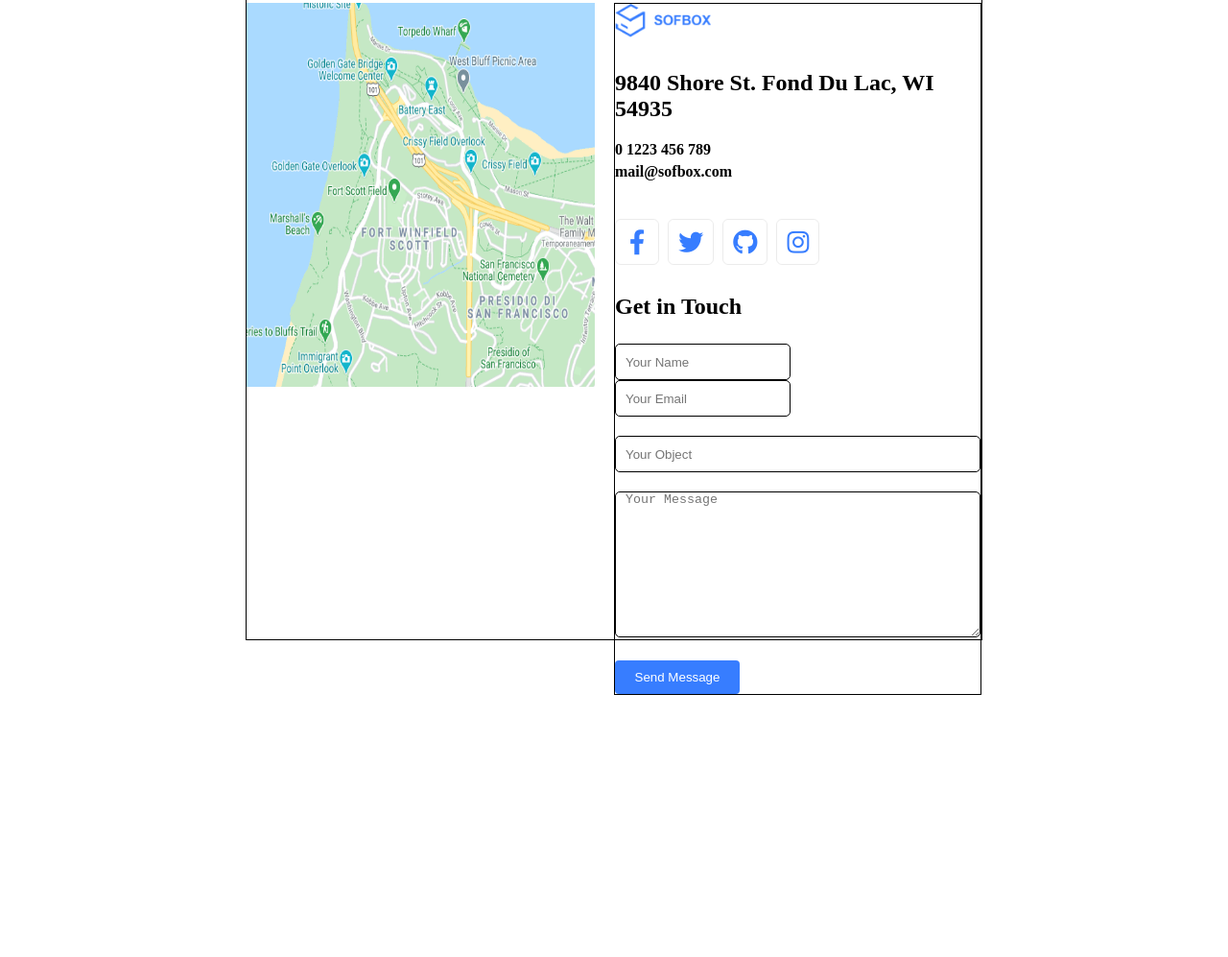
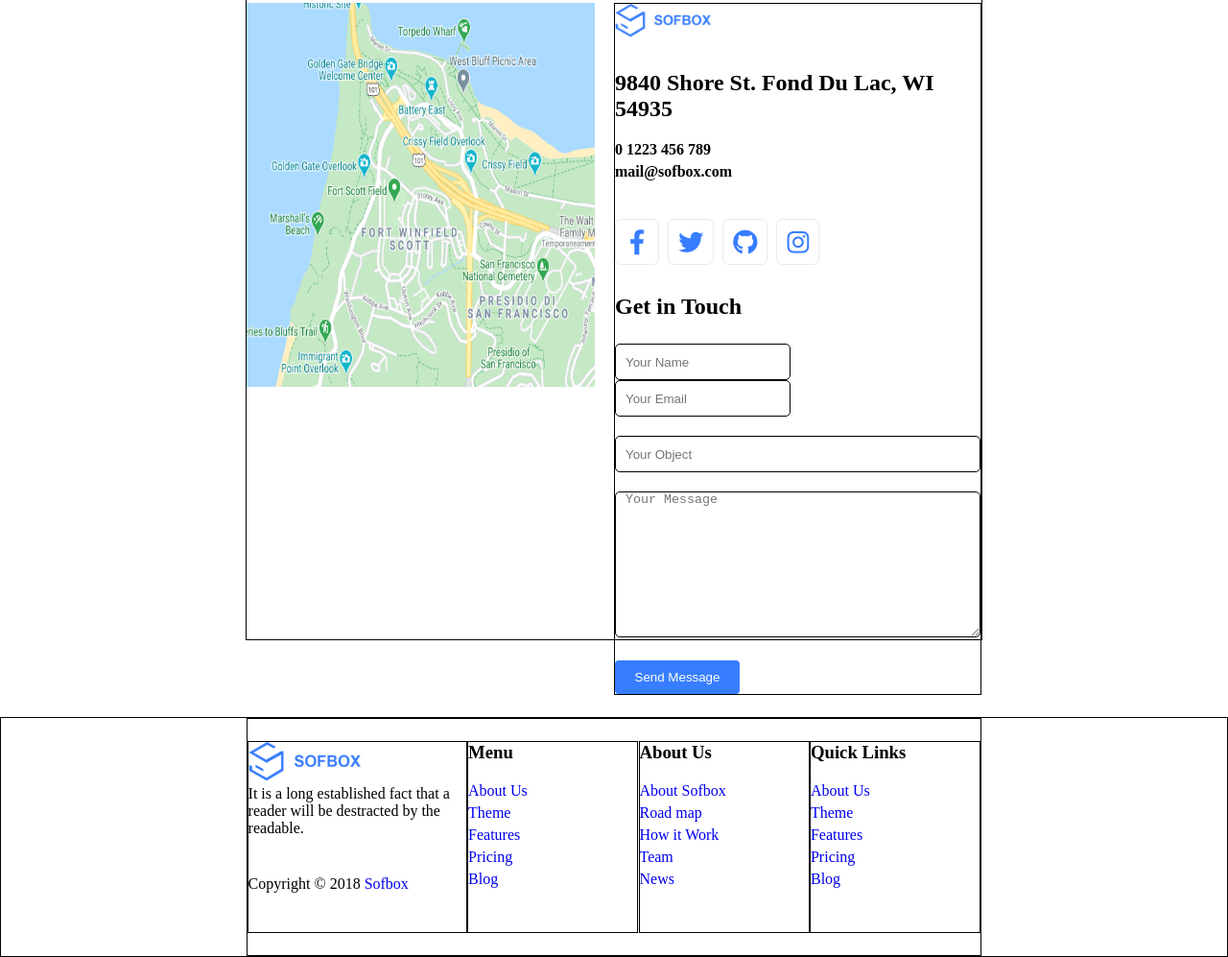
Before and after one commit to diegodev25/proj-html-vuejs, a plain HTML site: page index.html in a window 1280 px wide. Shown: the part 4316-5313 px from the top of the page at 96% size. Before the commit the page ends 5040 px from the top, so only its background shows below. Drawn offline with nearby package versions, Linux system fonts and the light colour scheme.

Commit message:
Struttura base del footer html css

```diff
--- a/index.html
+++ b/index.html
@@ -208,13 +208,17 @@
         <div class="testimonial">
           <i class="fas fa-quote-right"></i>
           <img src="img/26.jpeg" alt="">
-          <h3>Julia Aann</h3>
+          <h3>Julia Aann
+            <span>- COO Softbox</span>
+          </h3>
           <p>At vero et accusamus et iusto odio dignissimos<br>ducimus qui blanditiis praesentium vero eos et consectetur<br>accus adip adip.</p>
         </div>
         <div class="testimonial">
           <i class="fas fa-quote-right"></i>
           <img src="img/27.jpeg" alt="">
-          <h3>Mac Zdner</h3>
+          <h3>Mac Zdner
+            <span>- Manager Sofbox</span>
+          </h3>
           <p>At vero et accusamus et iusto odio dignissimos ducimus qui blanditiis praesentium vero eos et consectetur accus adip adip.</p>
         </div>
         <div class="circle">
@@ -251,10 +255,10 @@
         <img src="img/StaticMapService.GetMapIma.png" alt="">
       </div>
       <div class="info-contacts">
-        <img src="img/35.png" alt="">
+        <img src="img/35.png" alt="Logo">
         <h2>9840 Shore St. Fond Du Lac, WI 54935</h2>
         <h4>0 1223 456 789</h4>
-        <h4>mail@sofbox.com</h4>
+        <h4>mail&commat;sofbox.com</h4>
         <i class="fab fa-facebook-f"></i>
         <i class="fab fa-twitter"></i>
         <i class="fab fa-github"></i>
@@ -270,6 +274,79 @@
       </div>
     </section>
     <!-- FOOTER -->
+    <footer id="root" class="footer">
+      <div class="container-footer">
+        <div class="copyright-footer">
+          <img src="img/35.png" alt="Logo">
+          <p>It is a long established fact that a<br>reader will be destracted by the<br>readable.</p>
+          <span>Copyright &copy; 2018</span>
+          <a href="#">Sofbox</a>
+        </div>
+        <!-- 1° item -->
+        <div class="item-footer">
+          <h3>Menu</h3>
+          <ul>
+            <a href="#">
+              <li>About Us</li>
+            </a>
+            <a href="#">
+              <li>Theme</li>
+            </a>
+            <a href="#">
+              <li>Features</li>
+            </a>
+            <a href="#">
+              <li>Pricing</li>
+            </a>
+            <a href="#">
+              <li>Blog</li>
+            </a>
+          </ul>
+        </div>
+        <!-- 2° item -->
+        <div class="item-footer">
+          <h3>About Us</h3>
+          <ul>
+            <a href="#">
+              <li>About Sofbox</li>
+            </a>
+            <a href="#">
+              <li>Road map</li>
+            </a>
+            <a href="#">
+              <li>How it Work</li>
+            </a>
+            <a href="#">
+              <li>Team</li>
+            </a>
+            <a href="#">
+              <li>News</li>
+            </a>
+          </ul>
+        </div>
+        <!-- 3° item -->
+        <div class="item-footer">
+          <h3>Quick Links</h3>
+          <ul>
+            <a href="#">
+              <li>About Us</li>
+            </a>
+            <a href="#">
+              <li>Theme</li>
+            </a>
+            <a href="#">
+              <li>Features</li>
+            </a>
+            <a href="#">
+              <li>Pricing</li>
+            </a>
+            <a href="#">
+              <li>Blog</li>
+            </a>
+          </ul>
+        </div>
+      </div>
+    </footer>
     <script src="js/script.js"></script>
   </body>
 </html>
--- a/style.css
+++ b/style.css
@@ -537,3 +537,43 @@ a {
 
 /* -------- */
 /* FOOTER */
+.footer {
+  width: 100%;
+  height: 250px;
+  margin-top: 80px;
+  border: 1px solid black;
+}
+
+.container-footer {
+  display: flex;
+  justify-content: space-between;
+  align-items: center;
+  width: 60%;
+  margin: auto;
+  height: 100%;
+  border: 1px solid black;
+}
+
+.copyright-footer {
+  width: 30%;
+  height: 200px;
+  border: 1px solid black;
+}
+
+.copyright-footer > p {
+  margin-bottom: 40px;
+}
+
+.item-footer {
+  width: calc(70% / 3);
+  height: 200px;
+  border: 1px solid black;
+}
+
+.item-footer > h3 {
+  margin-bottom: 20px;
+}
+
+.item-footer > ul > a > li {
+  margin-bottom: 5px;
+}
```
